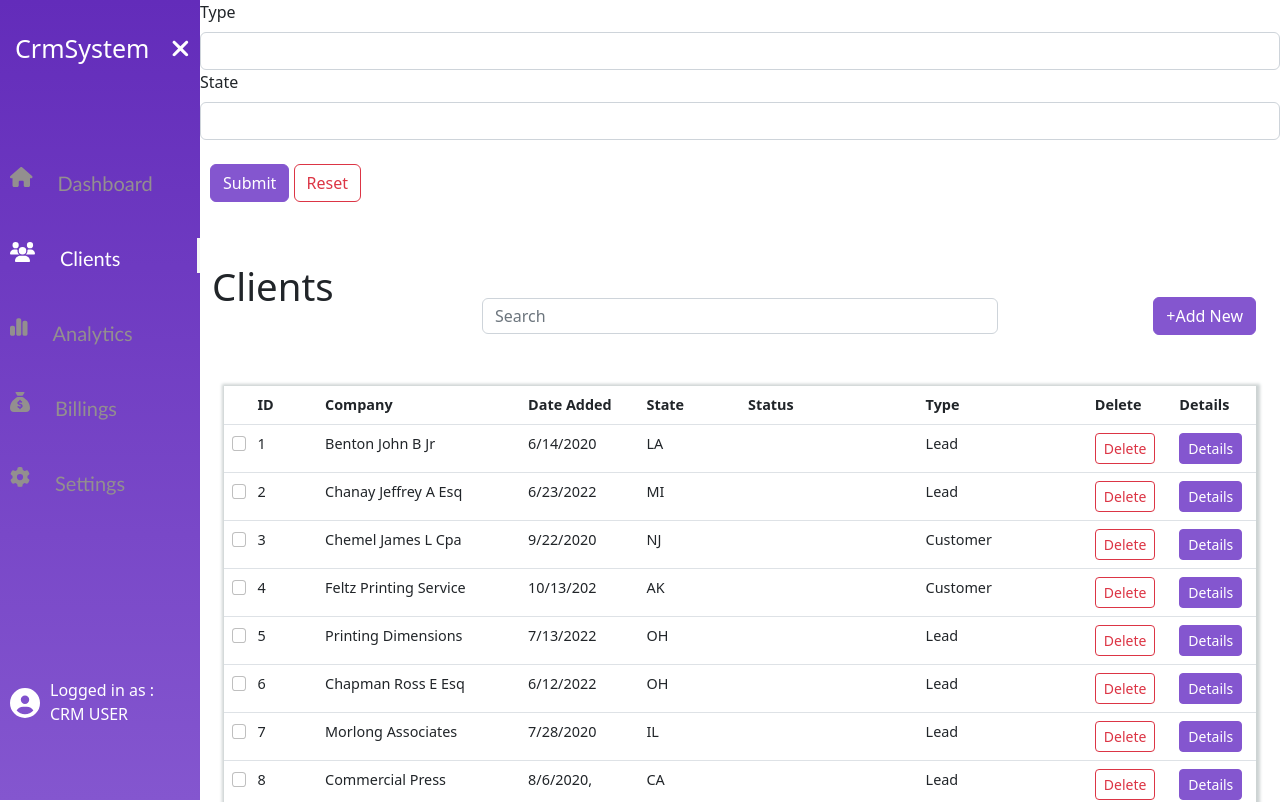
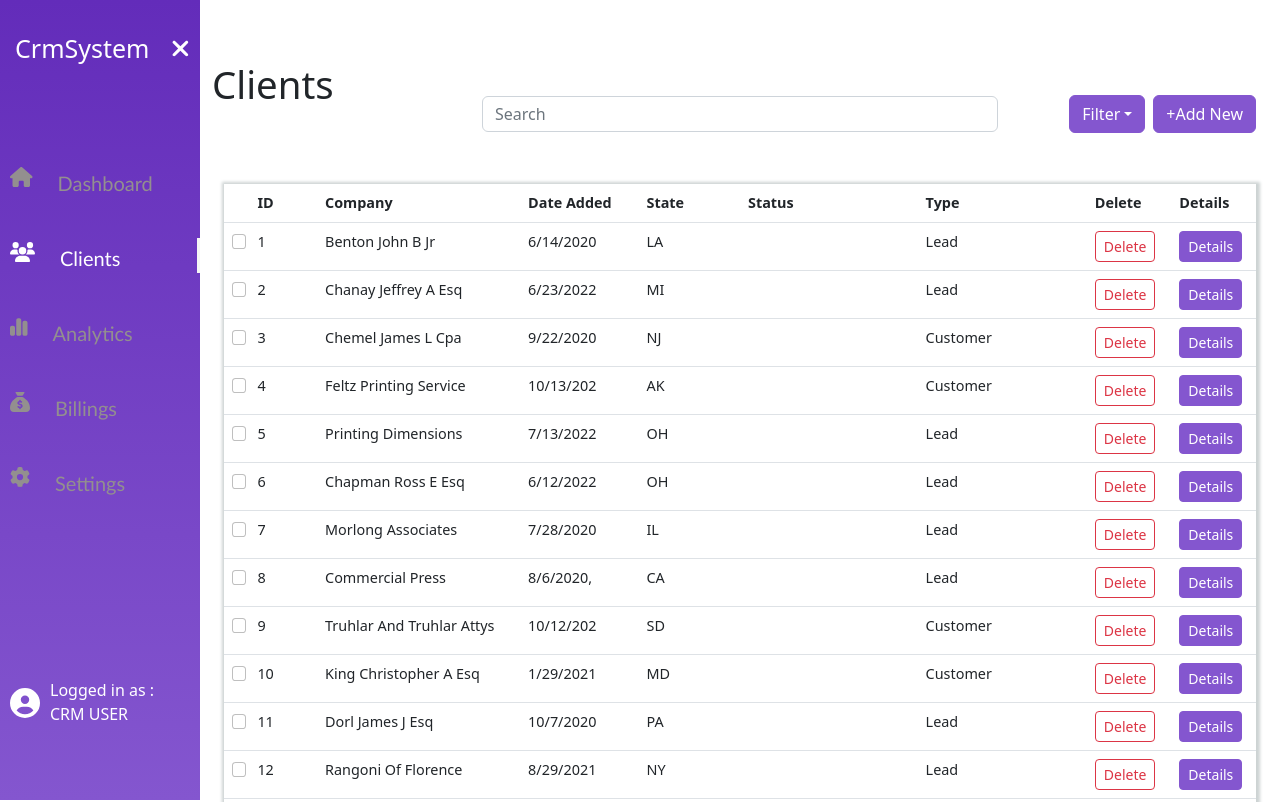
Before and after one commit to Fara7amad/crm-system, a React (Vite) app: page /clients in a window 1280 px wide. Shown: the top 802 px of the page. Built offline with nearby package versions, Linux system fonts and the light colour scheme.

Commit message:
FilterButton

```diff
--- a/src/components/client/DataTable.jsx
+++ b/src/components/client/DataTable.jsx
@@ -2,15 +2,23 @@ import "bootstrap/dist/css/bootstrap.min.css";
 import "./DataTable.css";
 import Table from "react-bootstrap/Table";
 import TablePagination from "./TablePagination";
-import Form from 'react-bootstrap/Form';
-import ClientAdd from './ClientAdd'
-
+import Form from "react-bootstrap/Form";
+import ClientAdd from "./ClientAdd";
+import FiltersForm from "./clientFilter/FiltersForm";
+import { useState } from "react";
+import { useClient } from "@contexts/ClientsContext";
 // ? install React Pagination using
 // ? npm i react-paginate
 // ? install React Bootstrap using
 // ? npm i react-bootstrap bootstrap
 
 const DataTable = (props) => {
+  const clients = useClient();
+  const [filteredList, setFilteredList] = useState(clients);
+
+  const getDataFilterList = (filterL) => {
+    setFilteredList(filterL);
+  };
   const setTh = () => {
     return (
       <tr>
@@ -32,10 +40,13 @@ const DataTable = (props) => {
       <h1 className="header-h1">Clients</h1>
       <div className="cont">
         <div className="container data-shower">
-          <div className="header-client">
-          </div>
+          <div className="header-client"></div>
           <div className="button-holder">
-            <ClientAdd/>
+            <FiltersForm
+              setFilterList={getDataFilterList}
+              filteredList={filteredList}
+            />
+            <ClientAdd />
           </div>
           <Form.Control
             type="text"
@@ -44,11 +55,9 @@ const DataTable = (props) => {
             className="search-bar"
           />
           <Table responsive="sm" className="table-holder">
-            <thead>
-              {setTh()}
-            </thead>
+            <thead>{setTh()}</thead>
             <tbody>
-              <TablePagination data={props.data} />
+              <TablePagination data={filteredList} />
             </tbody>
           </Table>
         </div>
--- a/src/components/client/clientFilter/FiltersForm.jsx
+++ b/src/components/client/clientFilter/FiltersForm.jsx
@@ -3,15 +3,16 @@ import { useClient } from "@contexts/ClientsContext";
 import "./FormClientFilter.css";
 import Button from "react-bootstrap/Button";
 import Form from "react-bootstrap/Form";
+import Dropdown from "react-bootstrap/Dropdown";
 
 const defaultFilters = { state: "", type: "" };
 
-const FormFilterDrop = ({ filteredList, setFilterList }) => {
+const FiltersForm = ({ filteredList, setFilterList }) => {
   const [filters, setFilters] = useState(defaultFilters);
   const clients = useClient();
   const onChangeState = (e) => {
-    setFilters((currentState) => {
-      return { ...currentState, state: e.target.value };
+    setFilters((prev) => {
+      return { ...prev, state: e.target.value };
     });
   };
 
@@ -23,6 +24,7 @@ const FormFilterDrop = ({ filteredList, setFilterList }) => {
 
   const onClickAll = () => {
     setFilterList(clients);
+    setFilters(defaultFilters);
   };
 
   const onSubmit = (event) => {
@@ -39,31 +41,41 @@ const FormFilterDrop = ({ filteredList, setFilterList }) => {
       ];
 
     setFilterList(filtered);
-
-    // alert(JSON.stringify(form, null, 4));
   };
 
   return (
-    <div className="dropdown">
+    <div>
       {" "}
-      <form>
-        <Form.Label htmlFor="inputPassword5">Type</Form.Label>
+      <Dropdown className="d-inline mx-2">
+        <Dropdown.Toggle
+          variant="primary"
+          className="table-buttons"
+          id="dropdown-basic"
+        >
+          Filter
+        </Dropdown.Toggle>
+        <Dropdown.Menu className="form">
+          <form onSubmit={onSubmit}>
+            <Form.Label htmlFor="type">Type</Form.Label>
             <Form.Control
+              value={filters.type}
               onChange={onChangeType}
               type="text"
-          id="inputPassword5"
+              id="type"
               aria-describedby="passwordHelpBlock"
             />
-        <Form.Label htmlFor="inputPassword5">State</Form.Label>
+            <br />
+            <Form.Label htmlFor="state">State</Form.Label>
             <Form.Control
+              value={filters.state}
               onChange={onChangeState}
               type="text"
-          id="inputPassword5"
+              id="state"
               aria-describedby="passwordHelpBlock"
             />
             <br />
             <div className="divBtn">
-          <Button type="submit" onClick={onSubmit} className="btn-submit">
+              <Button type="submit" className="btn-submit">
                 Submit
               </Button>{" "}
               <Button
@@ -76,8 +88,10 @@ const FormFilterDrop = ({ filteredList, setFilterList }) => {
               </Button>
             </div>
           </form>
+        </Dropdown.Menu>
+      </Dropdown>
     </div>
   );
 };
 
-export default FormFilterDrop;
+export default FiltersForm;
--- a/src/components/client/clientFilter/FormClientFilter.css
+++ b/src/components/client/clientFilter/FormClientFilter.css
@@ -10,3 +10,12 @@
   position: relative;
   left: 10px;
 }
+
+.form form {
+  width: 240px !important;
+}
+.form form {
+  padding: 13px;
+
+  margin: auto;
+}
--- a/src/pages/Clients.jsx
+++ b/src/pages/Clients.jsx
@@ -5,20 +5,9 @@ import DataTable from "@components/client/DataTable";
 import ClientFilters from "../components/client/clientFilter/FiltersForm";
 
 function Clients() {
-  const clients = useClient();
-  const [filteredList, setFilteredList] = useState(clients);
-
-  const getDataFilterList = (filterL) => {
-    setFilteredList(filterL);
-  };
-
   return (
     <div>
-      <ClientFilters
-        setFilterList={getDataFilterList}
-        filteredList={filteredList}
-      />
-      <DataTable data={filteredList} />
+      <DataTable />
     </div>
   );
 }
```
Lines whose indentation alone changed are shown as unchanged.
